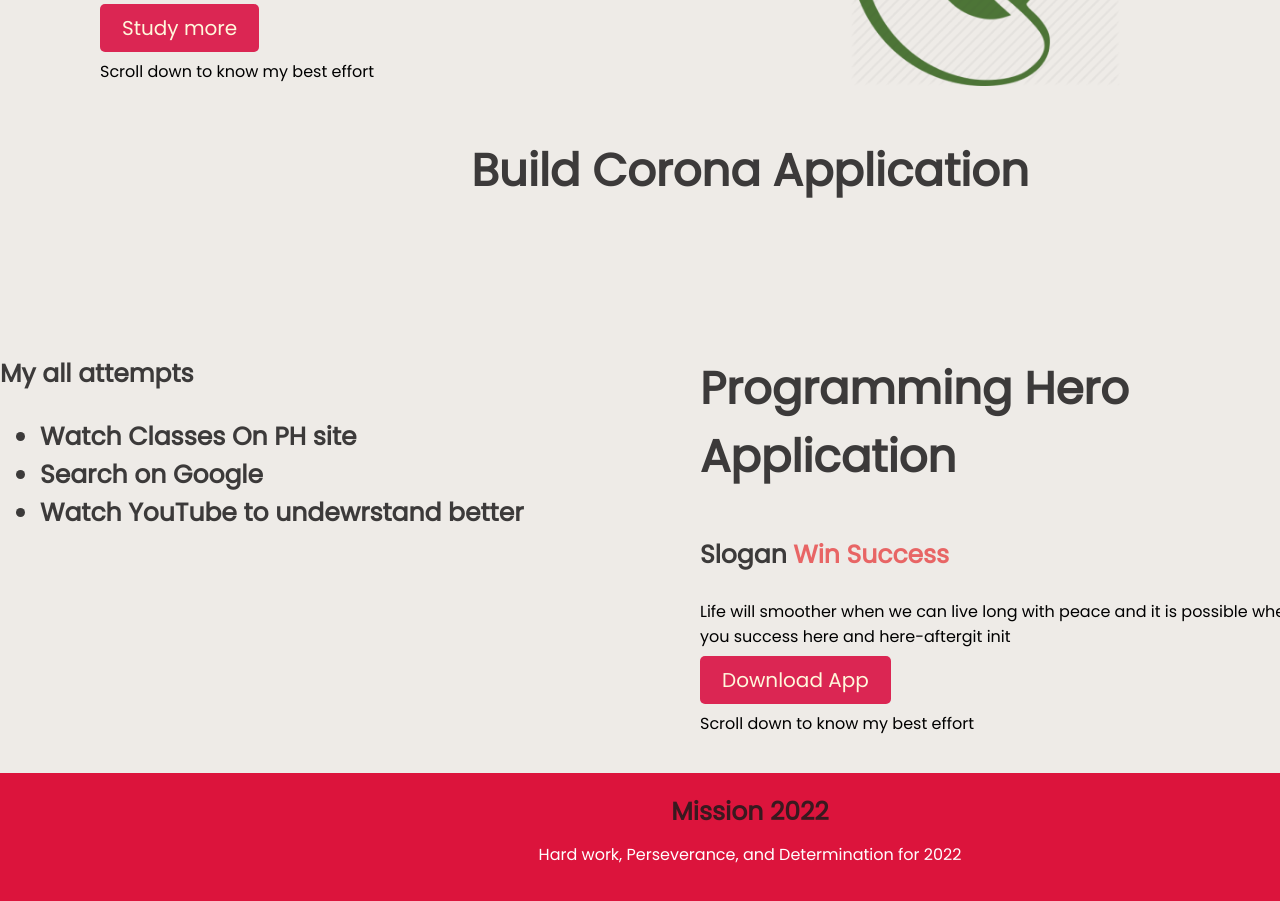
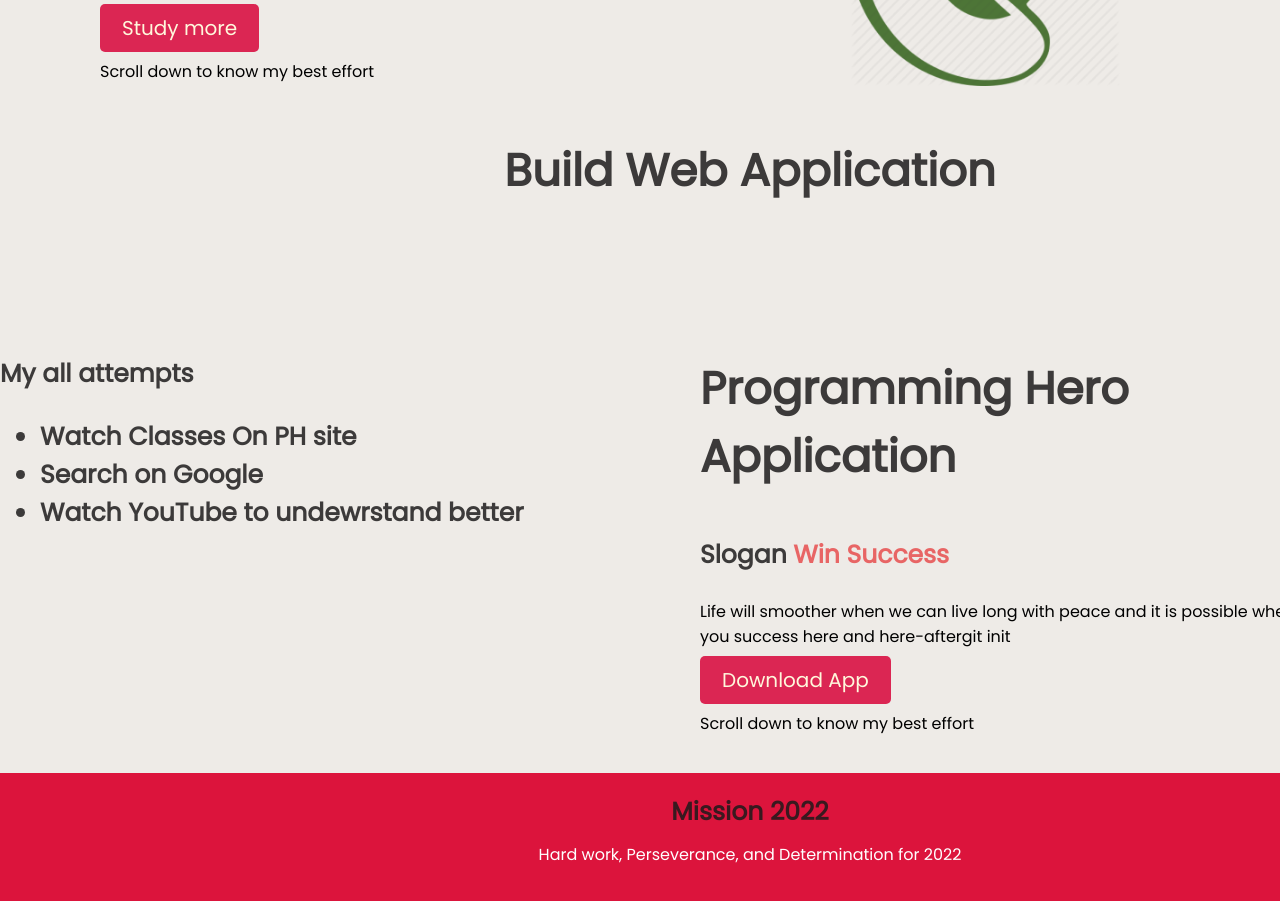
Before and after one commit to TheNajmulHuda/Assignment-1, a plain HTML site: page index.html in a window 1280 px wide. Shown: the part 2062-2963 px from the top of the page. Drawn offline with Linux system fonts and the light colour scheme.

Commit message:
first commit

```diff
--- a/index.html
+++ b/index.html
@@ -90,7 +90,7 @@
         </div>
     </section>
 
-    <h1 class="center">Build Corona Application</h1>
+    <h1 class="center">Build Web Application</h1>
 
     <section class="half-width">
         <div class="hard-work">
```
